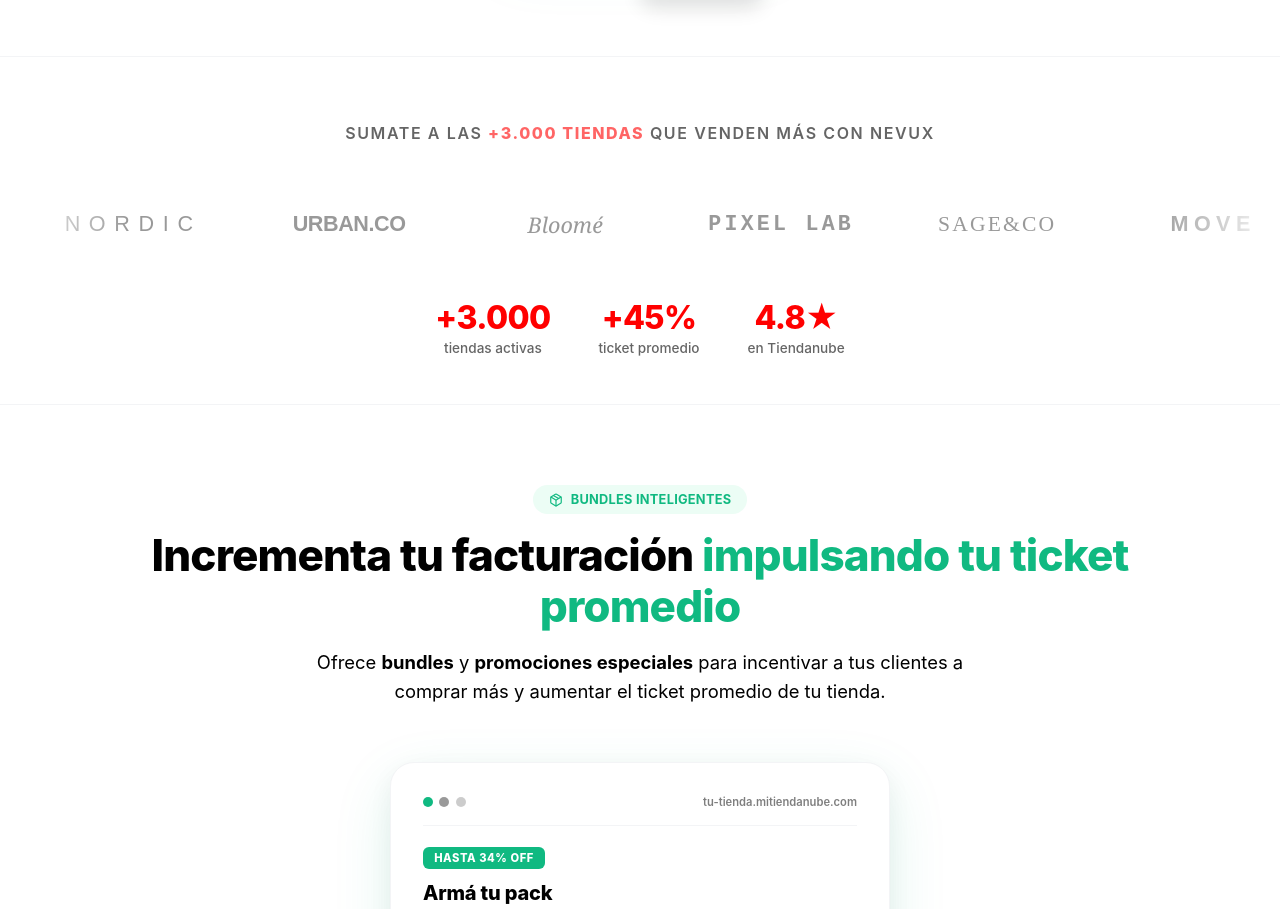
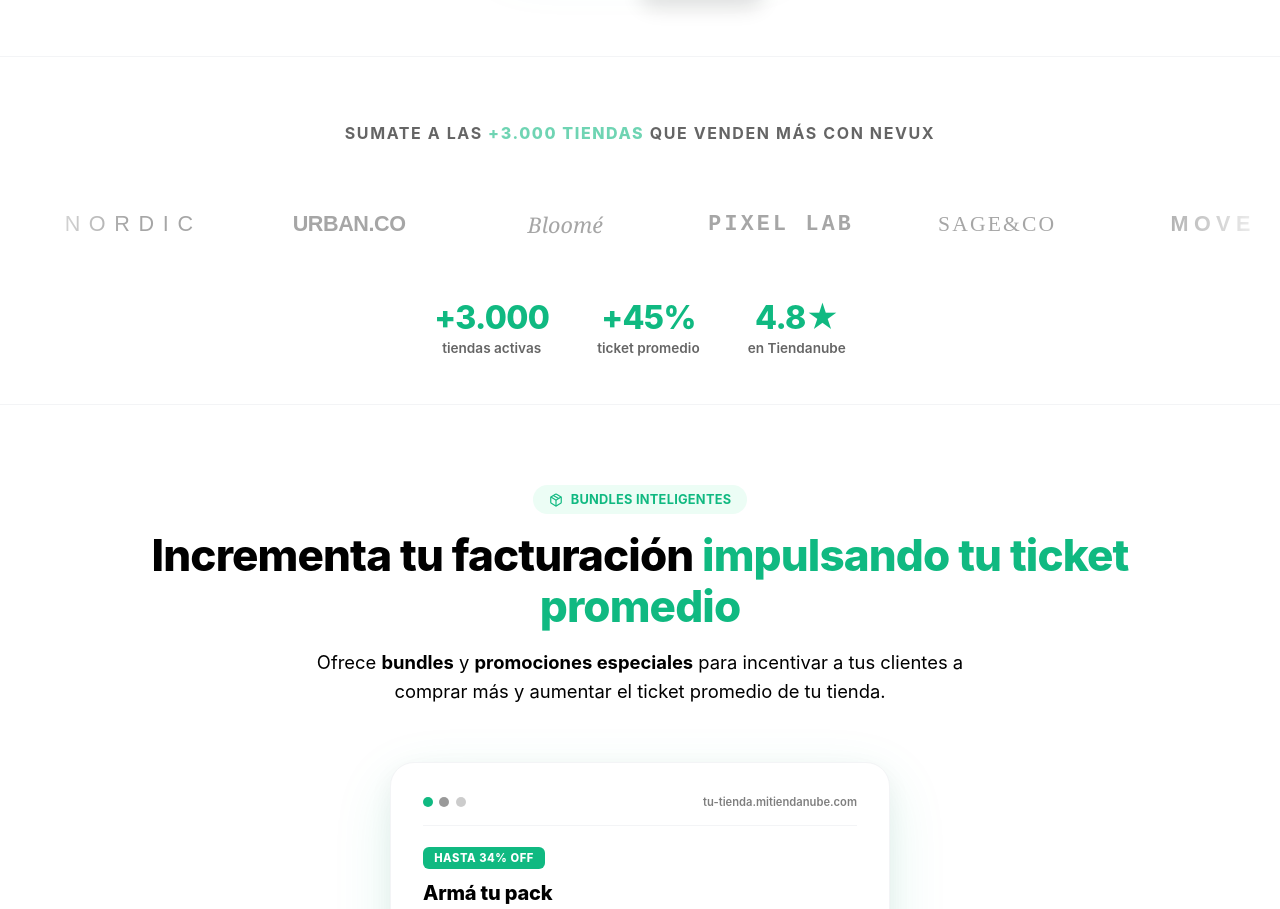
Before and after one commit to rodri-nexus/Nexus2026, a Next.js app: page / in a window 1280 px wide. Shown: the part 1023-1932 px from the top of the page. Built offline with nearby package versions, Linux system fonts and the light colour scheme.

Commit message:
style: unificar SocialProof a verde esmeralda #10B981

```diff
--- a/app/components/landing/SocialProof.tsx
+++ b/app/components/landing/SocialProof.tsx
@@ -2,7 +2,7 @@
 
 import { motion } from "framer-motion";
 
-// Marcas ficticias (podés cambiarlas después por reales)
+// Marcas de prueba
 const brands = [
   { name: "CANELA", style: { fontFamily: "'Playfair Display', serif", letterSpacing: "0.3em", fontWeight: 400 } },
   { name: "OPEN 25HS", style: { fontFamily: "monospace", fontWeight: 700, letterSpacing: "0.05em" } },
@@ -15,14 +15,13 @@ const brands = [
 ];
 
 export default function SocialProof() {
-  // Duplicamos los brands para hacer el loop infinito
   const duplicatedBrands = [...brands, ...brands];
 
   return (
     <section
       style={{
         padding: "4rem 0 3rem 0",
-        background: "white",
+        background: "#ffffff",
         borderTop: "1px solid #f3f4f6",
         borderBottom: "1px solid #f3f4f6",
         overflow: "hidden",
@@ -45,7 +44,7 @@ export default function SocialProof() {
             fontSize: "clamp(0.85rem, 2vw, 1rem)",
             color: "#000000",
             opacity: 0.6,
-            fontWeight: 600,
+            fontWeight: 700,
             textTransform: "uppercase",
             letterSpacing: "0.1em",
             margin: 0,
@@ -55,10 +54,9 @@ export default function SocialProof() {
           Sumate a las{" "}
           <span
             style={{
-              color: "#FF0000",
+              color: "#10B981",
               opacity: 1,
               fontWeight: 800,
-              WebkitTextFillColor: "#FF0000",
             }}
           >
             +3.000 tiendas
@@ -105,17 +103,20 @@ export default function SocialProof() {
                 minWidth: "160px",
                 height: "60px",
                 fontSize: "1.35rem",
-                color: "rgba(0, 0, 0, 0.4)",
+                color: "#000000",
+                opacity: 0.35,
                 whiteSpace: "nowrap",
-                transition: "color 0.3s",
+                transition: "color 0.3s, opacity 0.3s",
                 cursor: "default",
                 ...brand.style,
               }}
               onMouseEnter={(e) => {
-                e.currentTarget.style.color = "#FF0000";
+                e.currentTarget.style.color = "#10B981";
+                e.currentTarget.style.opacity = "1";
               }}
               onMouseLeave={(e) => {
-                e.currentTarget.style.color = "rgba(0, 0, 0, 0.4)";
+                e.currentTarget.style.color = "#000000";
+                e.currentTarget.style.opacity = "0.35";
               }}
             >
               {brand.name}
@@ -154,7 +155,7 @@ function MetricItem({ number, label }: { number: string; label: string }) {
         style={{
           fontSize: "clamp(1.5rem, 4vw, 2rem)",
           fontWeight: 800,
-          color: "#FF0000",
+          color: "#10B981",
           letterSpacing: "-0.02em",
           lineHeight: 1,
         }}
@@ -167,11 +168,11 @@ function MetricItem({ number, label }: { number: string; label: string }) {
           color: "#000000",
           opacity: 0.6,
           marginTop: "0.35rem",
-          fontWeight: 500,
+          fontWeight: 600,
         }}
       >
         {label}
       </div>
     </div>
   );
-          }
+                            }
```
